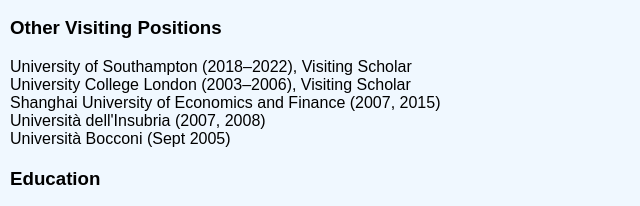
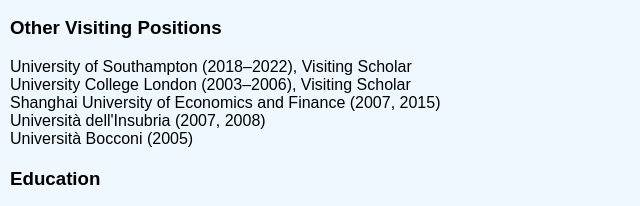
Before and after one commit to giulioseccia/giulioseccia.github.io, a plain HTML site: page index.html in a window 1280 px wide. Shown: the part 696-902 px from the top of the page, 0-640 px from the left. Drawn offline with Linux system fonts and the light colour scheme.

Commit message:
Correct date format for Università Bocconi entry

```diff
--- a/index.html
+++ b/index.html
@@ -140,7 +140,7 @@
         University College London (2003–2006), Visiting Scholar<br>
         Shanghai University of Economics and Finance (2007, 2015)<br>
         Università dell'Insubria (2007, 2008)<br>
-        Università Bocconi (Sept 2005)
+        Università Bocconi (2005)
       </p>
     </section>
 
```
